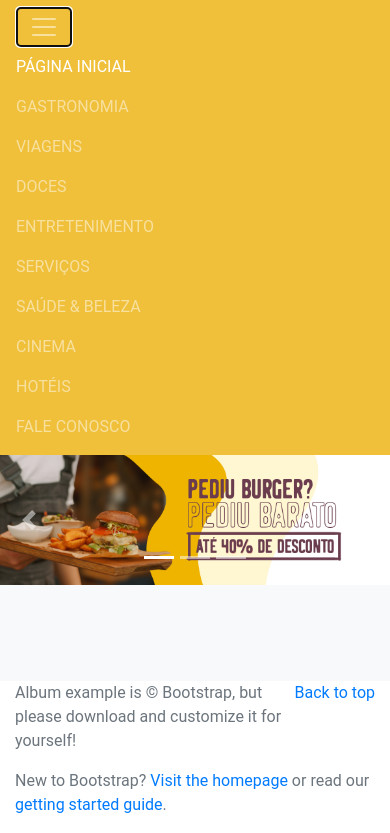
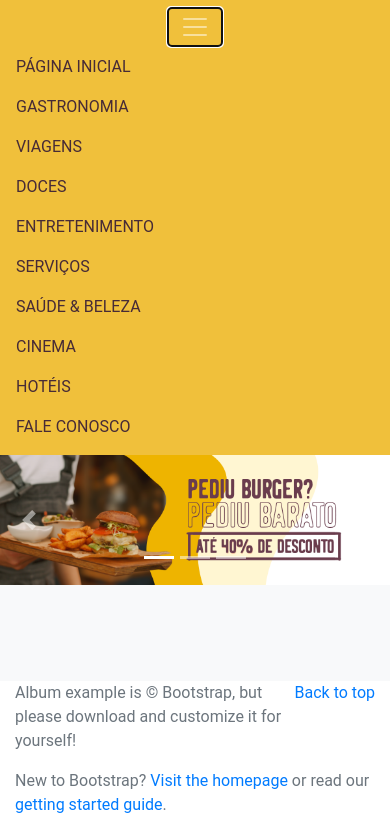
Before and after one commit to tomcriativo/frontpjc, a plain HTML site: page cards.html in a window 390 px wide. Both pictures are taken after a click on the button "Toggle navigation". Shown: the part 121-954 px from the top of the page. Drawn offline with nearby package versions, Linux system fonts and the light colour scheme; no server answers.

Commit message:
atualizando css

```diff
--- a/css/estilo.css
+++ b/css/estilo.css
@@ -23,6 +23,14 @@ body {
     background: #F0C03B !important;
 
   }
+  .menu a {color: #472B36 !important;}
+  .menu a:hover {color: #FFF !important;}
+
+  .navbar-dark .navbar-toggler {
+    color: #472B36 !important;
+    border-color: #472B36 !important;
+    margin: 0 auto;
+}
   .ico-cart {
     color: #F0C03B;
     font-size: 36px;
```
